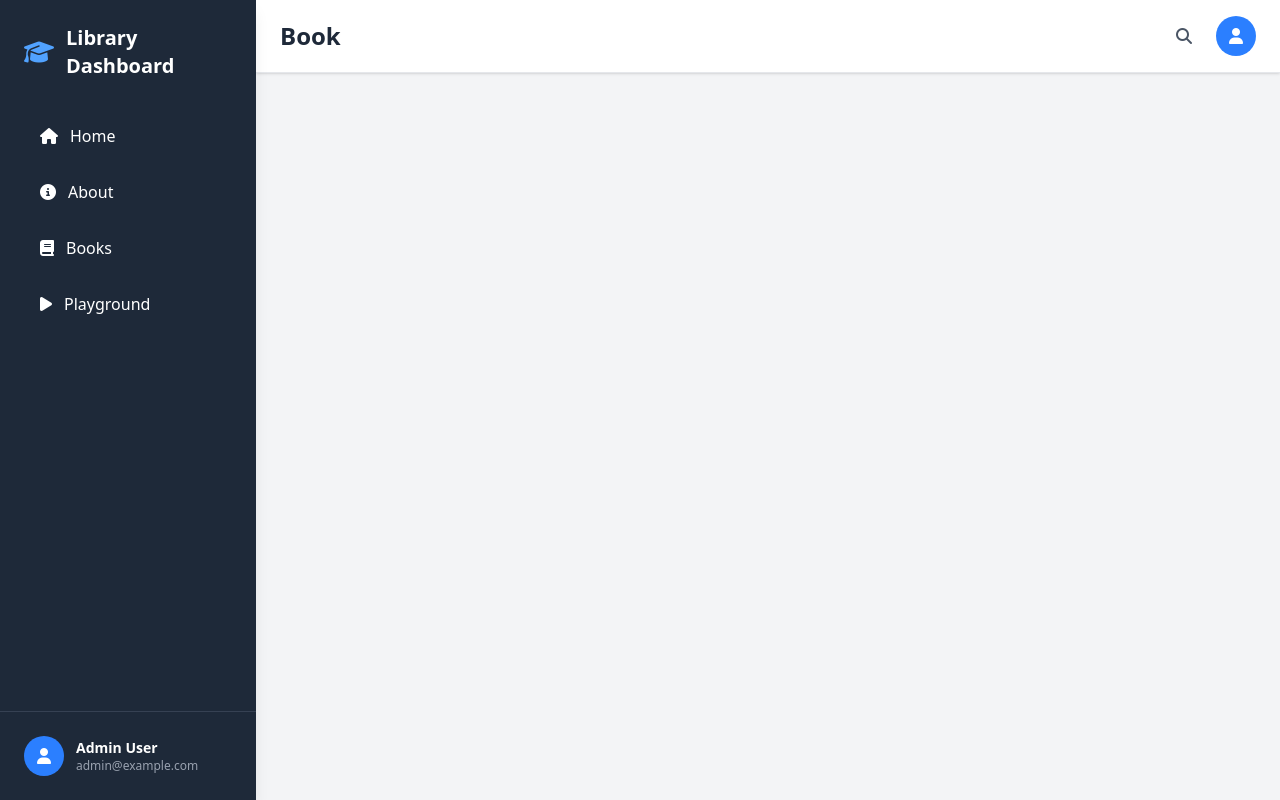
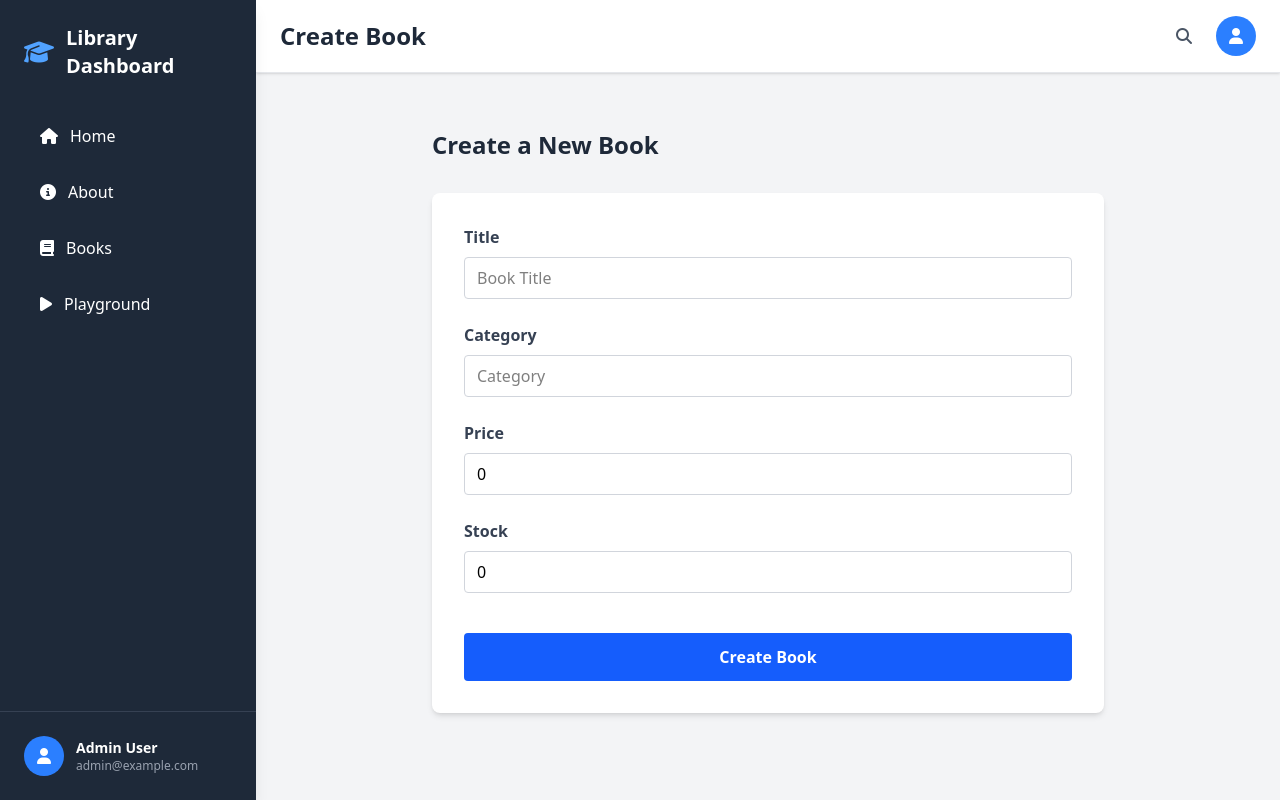
Before and after one commit to danielgara/curso-web-2026, a Vue app in the folder frontend/: page /books/create in a window 1280 px wide. Built offline with nearby package versions, Linux system fonts and the light colour scheme.

Commit message:
imp: add books and services

```diff
--- a/frontend/src/router/index.ts
+++ b/frontend/src/router/index.ts
@@ -2,6 +2,7 @@ import { createRouter, createWebHistory } from 'vue-router';
 import HomeView from '@/views/HomeView.vue';
 import AboutView from '@/views/AboutView.vue';
 import BooksIndexView from '@/views/BooksIndexView.vue';
+import BooksCreateView from '@/views/BooksCreateView.vue';
 import BooksShowView from '@/views/BooksShowView.vue';
 import PlaygroundView from '@/views/PlaygroundView.vue';
 
@@ -11,6 +12,7 @@ const router = createRouter({
     { path: '/', name: 'home', component: HomeView, meta: { title: 'Home' } },
     { path: '/about', name: 'about', component: AboutView, meta: { title: 'About' } },
     { path: '/books', name: 'books.index', component: BooksIndexView, meta: { title: 'Books' } },
+    { path: '/books/create', name: 'books.create', component: BooksCreateView, meta: { title: 'Create Book' } },
     { path: '/books/:id', name: 'books.show', component: BooksShowView, meta: { title: 'Book' } },
     { path: '/playground', name: 'playground', component: PlaygroundView, meta: { title: 'Playground' } },
   ],
--- /dev/null
+++ b/frontend/src/services/BookService.ts
@@ -0,0 +1,21 @@
+import { books } from '@/data/books';
+import type { BookInterface } from '@/interfaces/BookInterface';
+
+export class BookService {
+  static getBooks(): BookInterface[] {
+    return books;
+  }
+
+  static getBookById(id: number): BookInterface | undefined {
+    return books.find((book) => book.id === id);
+  }
+
+  static getNextId(): number {
+    const lastBook = books[books.length - 1];
+    return lastBook ? lastBook.id + 1 : 1;
+  }
+
+  static createBook(book: BookInterface): void {
+    books.push(book);
+  }
+}
--- /dev/null
+++ b/frontend/src/views/BooksCreateView.vue
@@ -0,0 +1,73 @@
+<script setup lang="ts">
+import { ref } from 'vue';
+import { BookService } from '@/services/BookService';
+
+const title = ref('');
+const category = ref('');
+const price = ref(0);
+const stock = ref(0);
+const successMessage = ref('');
+
+function submitForm() {
+  const newBook = {
+    id: BookService.getNextId(),
+    title: title.value,
+    category: category.value,
+    price: price.value,
+    stock: stock.value
+  };
+  BookService.createBook(newBook);
+  successMessage.value = 'Book created successfully!';
+  title.value = '';
+  category.value = '';
+  price.value = 0;
+  stock.value = 0;
+}
+</script>
+
+<template>
+  <section class="max-w-2xl mx-auto py-8">
+    <h2 class="text-2xl font-bold text-gray-800 mb-8">Create a New Book</h2>
+    <form
+      class="bg-white rounded-lg shadow-md p-8 space-y-6"
+      @submit.prevent="submitForm"
+    >
+      <div>
+        <label class="block text-gray-700 font-semibold mb-2" for="title">Title</label>
+        <input v-model="title" type="text" id="title"
+          class="w-full border border-gray-300 rounded py-2 px-3 focus:outline-none focus:ring focus:border-blue-300"
+          required placeholder="Book Title" />
+      </div>
+
+      <div>
+        <label class="block text-gray-700 font-semibold mb-2" for="category">Category</label>
+        <input v-model="category" type="text" id="category"
+          class="w-full border border-gray-300 rounded py-2 px-3 focus:outline-none focus:ring focus:border-blue-300"
+          required placeholder="Category" />
+      </div>
+
+      <div>
+        <label class="block text-gray-700 font-semibold mb-2" for="price">Price</label>
+        <input v-model.number="price" type="number" min="0" step="0.01" id="price"
+          class="w-full border border-gray-300 rounded py-2 px-3 focus:outline-none focus:ring focus:border-blue-300"
+          required placeholder="0.00" />
+      </div>
+
+      <div>
+        <label class="block text-gray-700 font-semibold mb-2" for="stock">Stock</label>
+        <input v-model.number="stock" type="number" min="0" id="stock"
+          class="w-full border border-gray-300 rounded py-2 px-3 focus:outline-none focus:ring focus:border-blue-300"
+          required placeholder="0" />
+      </div>
+
+      <div class="pt-4">
+        <button type="submit" class="w-full bg-blue-600 text-white font-semibold py-3 rounded hover:bg-blue-700 transition">
+          Create Book
+        </button>
+      </div>
+
+      <p v-if="successMessage" class="text-green-600 mt-4">{{ successMessage }}</p>
+
+    </form>
+  </section>
+</template>
--- a/frontend/src/views/BooksIndexView.vue
+++ b/frontend/src/views/BooksIndexView.vue
@@ -1,10 +1,18 @@
 <script setup lang="ts">
-import { books } from '@/data/books';
+import { BookService } from '@/services/BookService';
+const books = BookService.getBooks();
 </script>
 
 <template>
   <section>
     <div class="max-w-7xl mx-auto">
+      <div class="flex justify-end mb-6">
+        <RouterLink
+          to="/books/create"
+          class="inline-block bg-blue-600 text-white font-semibold px-5 py-2 rounded hover:bg-blue-700 transition"
+        >+ Add Book</RouterLink>
+      </div>
+
       <div class="grid grid-cols-1 md:grid-cols-2 lg:grid-cols-3 gap-8">
         <div v-for="book in books" :key="book.id">
           <div
--- a/frontend/src/views/BooksShowView.vue
+++ b/frontend/src/views/BooksShowView.vue
@@ -1,10 +1,10 @@
 <script setup lang="ts">
-import { books } from '@/data/books';
+import { BookService } from '@/services/BookService';
 import { useRoute } from 'vue-router';
 
 const route = useRoute();
 const bookId = Number(route.params.id);
-const book = books.find((b) => b.id == bookId);
+const book = BookService.getBookById(bookId);
 </script>
 
 <template>
```
